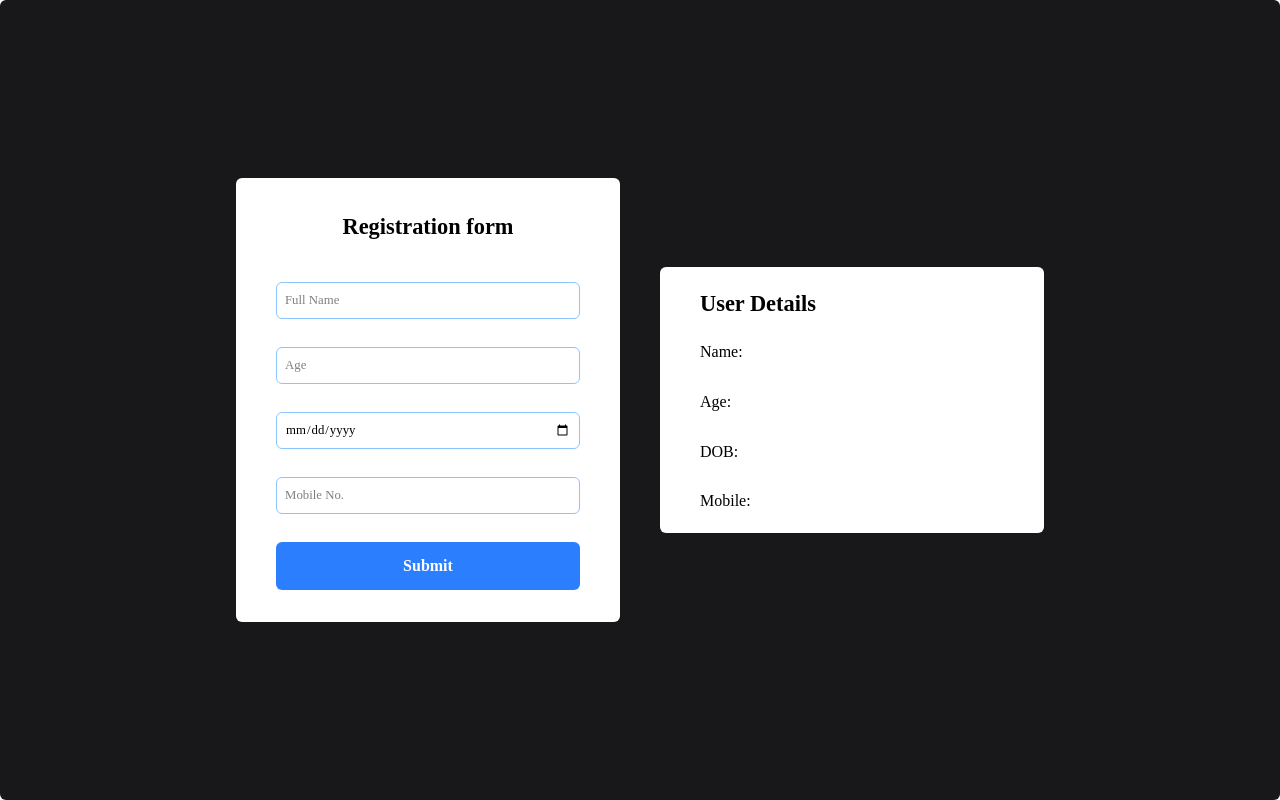
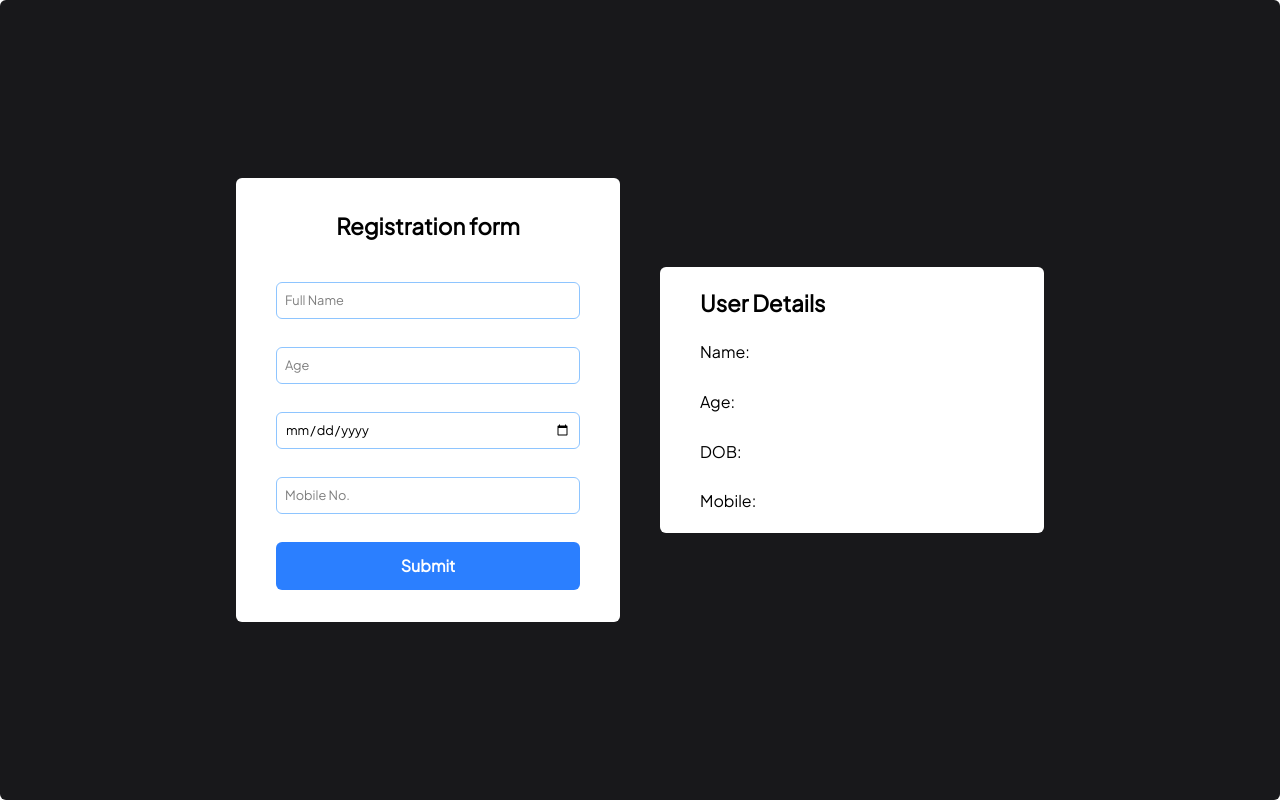
Before and after one commit to KushagraSharma10/Form-management, a React (Vite) app: page / in a window 1280 px wide. Built offline with nearby package versions, Linux system fonts and the light colour scheme.

Commit message:
fonts are added

```diff
--- a/src/index.css
+++ b/src/index.css
@@ -10,3 +10,13 @@ body, #root {
 body{
   font-family: "Plus Jakarta Sans";
 }
+
+@font-face {
+  font-family: "Plus Jakarta Sans";
+  src: url("../public/fonts/PlusJakartaSans-Regular.woff");
+}
+
+@font-face {
+  font-family: "Plus Jakarta Sans";
+  src: url("../public/fonts/PlusJakartaSans-Regular.woff2");
+}
```
Also changed, not shown: public/fonts/PlusJakartaSans-Regular.woff (added), public/fonts/PlusJakartaSans-Regular.woff2 (added).
